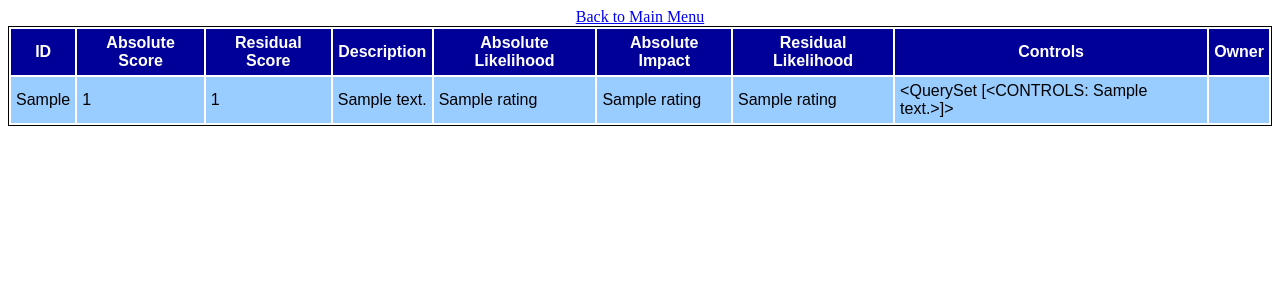
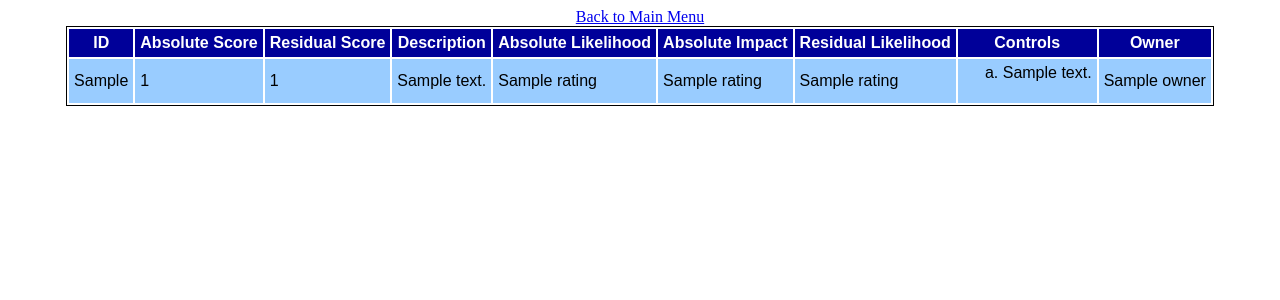
Before and after one commit to dbgdngit/riskapp, a Django app: page /risks/ in a window 1280 px wide. Shown: the top 300 px of the page. Run offline with Django 3.2, Linux system fonts and the light colour scheme; tables that the repository leaves empty hold one stand-in row (values such as "Sample post").

Commit message:
resolved controls listing and styling

```diff
--- a/riskdash/riskdashapp/static/style.css
+++ b/riskdash/riskdashapp/static/style.css
@@ -36,3 +36,11 @@ td {
    background-color: #99CCFF;
    padding: 5px;
 }
+
+.clist li {
+   font-family: Arial, Helvetica, sans-serif;
+   color: black;
+   background-color: #99CCFF;
+   text-align: left;
+   list-style: lower-alpha;
+}
--- a/riskdash/riskdashapp/templates/details.html
+++ b/riskdash/riskdashapp/templates/details.html
@@ -8,7 +8,9 @@
     <table class='center'>
         <tr><th>ID</th><th>Absolute Score</th><th>Residual Score</th><th>Description</th><th>Absolute Likelihood</th><th>Absolute Impact</th><th>Residual Likelihood</th><th>Controls</th><th>Owner</th></tr>
 {% for RISK in full_risk_list %}
-        <tr><td>{{ RISK.riskref }}</td><td>{{ RISK.absscore }}</td><td>{{ RISK.resscore }}</td><td>{{ RISK.description }}</td><td>{{ RISK.absolute_likelihood }}</td><td>{{ RISK.absolute_impact }}</td><td>{{ RISK.residual_likelihood }}</td><td>{{ RISK.associated_controls.all }}</td><td>{{ Risk.owner }}</td></tr>
+        <tr><td>{{ RISK.riskref }}</td><td>{{ RISK.absscore }}</td><td>{{ RISK.resscore }}</td><td>{{ RISK.description }}</td><td>{{ RISK.absolute_likelihood }}</td><td>{{ RISK.absolute_impact }}</td><td>{{ RISK.residual_likelihood }}</td><td><ol class="clist">
+{% for description in RISK.associated_controls.all %}<li>{{ description }}{% endfor %}</ol>
+</td><td>{{ RISK.owner }}</td></tr>
     {% endfor %}
     </table>
 </div>
```
